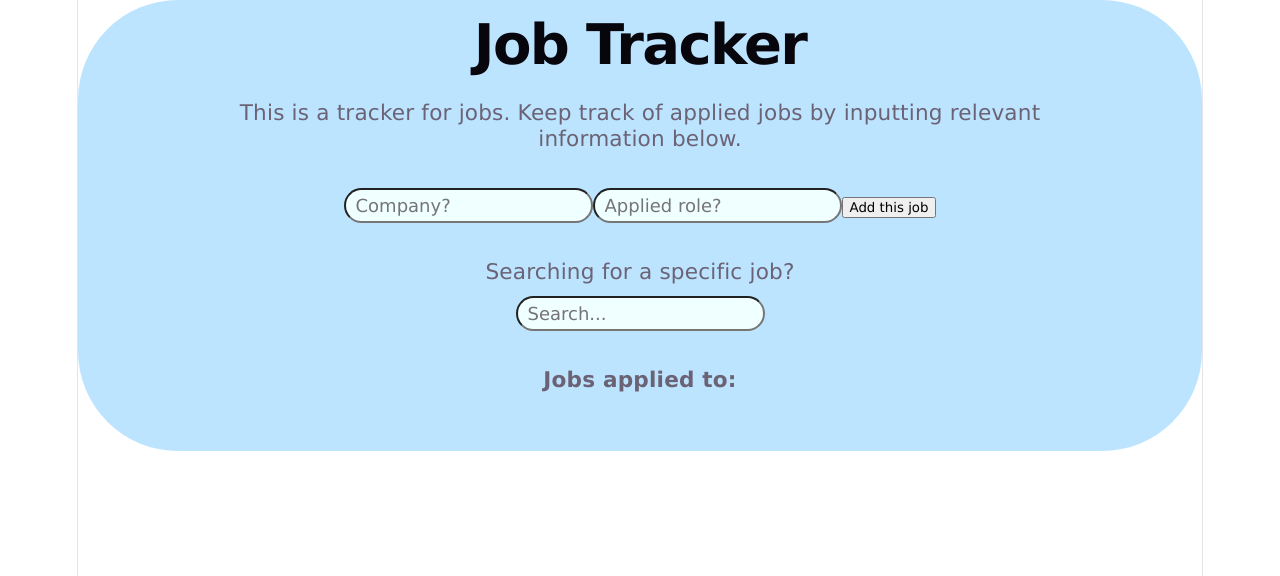
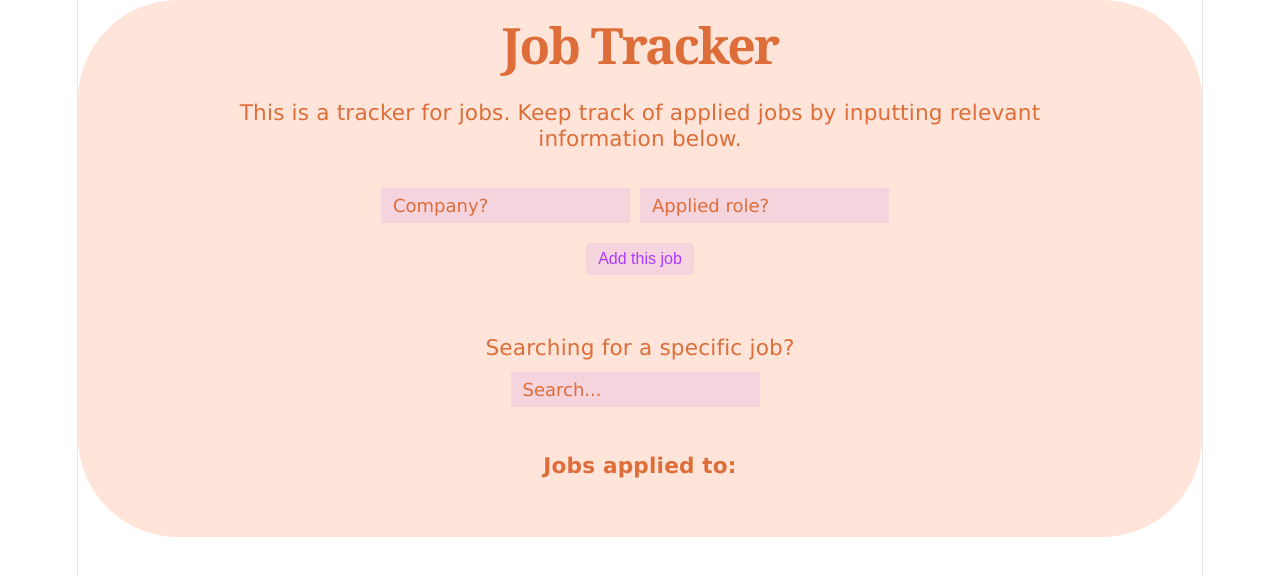
Before and after one commit to gaberonincheese/cs81-final-jobtracker, a React (Vite) app in the folder final-jobtracker/: page / in a window 1280 px wide. Shown: the top 576 px of the page. Built offline with nearby package versions, Linux system fonts and the light colour scheme.

Commit message:
added a printJobs function
+ css changes

```diff
--- a/final-jobtracker/src/App.css
+++ b/final-jobtracker/src/App.css
@@ -189,12 +189,11 @@
 
 
 .App {
-
   font-family: Verdana, Geneva, Tahoma, sans-serif;
   max-height: fit-content;
   border-radius: 100px;
-  background-color: rgb(188, 228, 255);
-  box-shadow: 50px;
+  background-color: rgb(255, 229, 217);
+  transition: box-shadow 0.3s;
 }
 
 .job-tracker {
@@ -205,15 +204,25 @@
   font-family: Verdana, Geneva, Tahoma, sans-serif;
   font-size: larger;
   padding-bottom: 5px;
+  color: var(--accent);
 }
 
-.add-job-button {
-  font-family: Verdana, Geneva, Tahoma, sans-serif;
-
+button {
+  font-size: 16px;
+  padding: 5px 10px;
+  border-radius: 5px;
+  color: var(--accent);
+  background: var(--accent-bg);
+  border: 2px solid transparent;
+  transition: border-color 0.3s;
+  margin-bottom: 24px;
+  margin-top: 10px;
 
   &:hover {
     box-shadow: var(--shadow);
   }
+
+
 }
 
 ul {
@@ -226,25 +235,40 @@ p {
   font-size: larger;
   padding: 10px 100px;
   flex-wrap: wrap;
+  color: rgb(221, 109, 57);
 }
 
 .job-heading {
-  font-family: Verdana, Geneva, Tahoma, sans-serif;
+  font-family: Cambria, Cochin, Georgia, Times, 'Times New Roman', serif;
+  color: rgb(221, 109, 57);
+  font-size: 50px;
 }
 
 input {
   width: fit-content;
+  color: var(--accent);
   font-family: Verdana, Geneva, Tahoma, sans-serif;
   font-size: large;
-  background-color: azure;
-  border-radius: 20px;
-  border: '1px solid #ccc';
+  background-color: var(--accent-bg);
+  border: 2px solid transparent;
   padding-inline-start: 10px;
   padding: 5px 10px;
-  margin: '20px auto';
+  transition: border-color 0.3s;
+  margin-bottom: 24px;
+  margin: 0 10px 10px 0;
+
+
+  &:focus-visible {
+    outline: 2px solid var(--accent);
+    outline-offset: 2px;
+  }
 
   &:hover {
     box-shadow: var(--shadow);
   }
 
 }
+
+input::placeholder {
+  color:rgb(221, 109, 57)
+}
--- a/final-jobtracker/src/App.jsx
+++ b/final-jobtracker/src/App.jsx
@@ -37,8 +37,7 @@ function Jobs() {
 
   const [jobForm, setJobForm] = useState({
     companyName: "",
-    companyRole: ""
-
+    companyRole: "",
   });
 
   // This function allows filtering of the jobs array based on the term a user searches for.
@@ -52,6 +51,7 @@ function Jobs() {
     }
   }
 
+  // This function takes the job's ID and filters out the relevant job.
   const deleteJob = (id) => {
     //console.log(id);
     setJobs(jobs.filter((job) => job.id !== id));
@@ -90,11 +90,16 @@ function Jobs() {
         setError("All entries must be filled to submit.");
         setIsSubmitting(false);
       } else {
-        //setJobs([{ , name: jobForm.companyName, role: jobForm.companyRole }, ...jobs]);
         AddJob();
       }
     }
   }
+
+  const printJobs = (jobArray) => {
+    return jobArray.map(job =>
+      (<li key={job.id}> Company: {job.name} Role: {job.role} <button onClick={() => deleteJob(job.id)}> x </button> </li>
+      ));
+  };
 
   return (
     <div>
@@ -114,10 +119,11 @@ function Jobs() {
         />
 
         {/* Here, if user clicks to submit, we do form validation.*/}
-        <button className="add-job-button" onClick={() => { setIsSubmitting(true) }}> Add this job </button>
+        <br></br>
+        <button onClick={() => { setIsSubmitting(true) }}> Add this job </button>
 
         {/* Print the error. */}
-        {error && <div style={{ color: 'red', paddingTop: '20px' }}>{error}</div>}
+        {error && <div style={{ color: 'rgb(221, 109, 57)', paddingTop: '20px' }}>{error}</div>}
       </form>
 
       <br></br>
@@ -137,8 +143,7 @@ function Jobs() {
 
       {/* Here, making an unordered list of all items in the jobs array.*/}
       <ul className='jobs-map'>
-        {searchTerm.length >= 1 ? filteredJobs.map(job => (<li key={job.id}> Company: {job.name} Role: {job.role} <button onClick={() => deleteJob(job.id)}> x </button> </li>))
-        : jobs.map(job => (<li key={job.id}> Company: {job.name} Role: {job.role} <button onClick={() => deleteJob(job.id)}> x </button> </li>))}
+        {searchTerm.length >= 1 ? printJobs(filteredJobs) : printJobs(jobs)}
       </ul>
     </div>
   );
```
